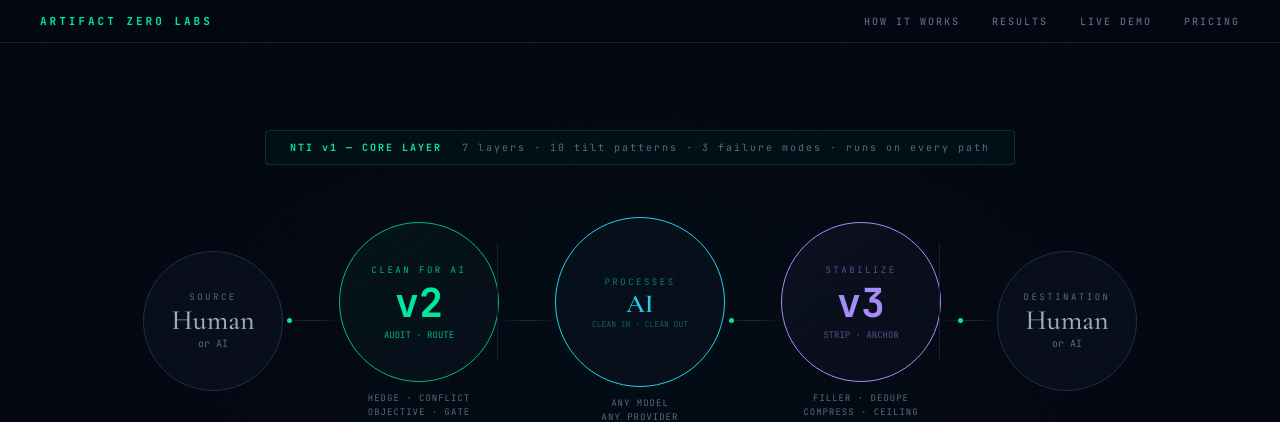
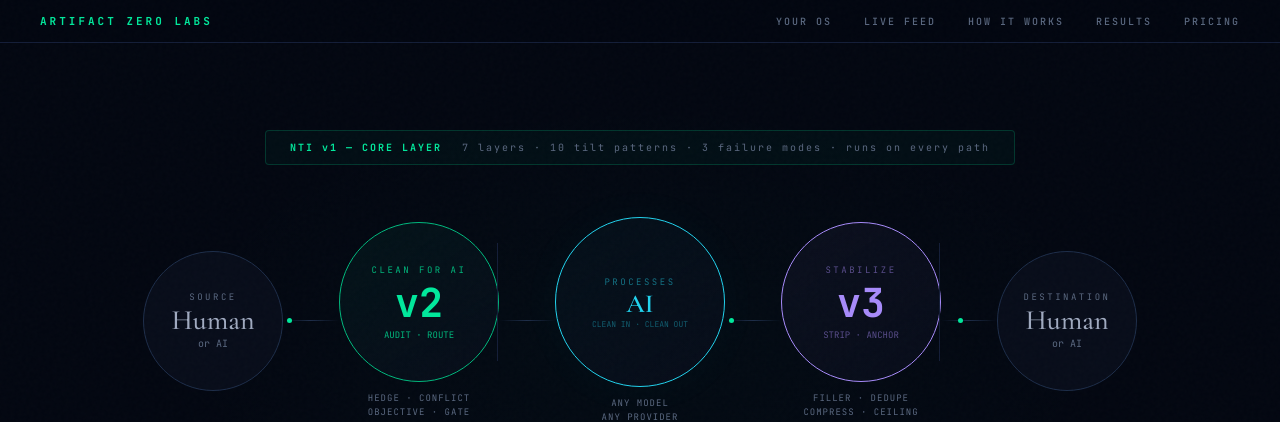
Before and after one commit to Jame-Artifact-Zero/artifact-zero-gateway, a Flask app: page / in a window 1280 px wide. Shown: the top 422 px of the page. Run offline with Flask 3, Linux system fonts and the light colour scheme.

Commit message:
add Your OS and Live Feed to homepage nav and footer

```diff
--- a/templates/nti-final (2).html
+++ b/templates/nti-final (2).html
@@ -290,9 +290,10 @@ body::after{content:'';position:fixed;inset:0;pointer-events:none;z-index:9999;o
 <nav class="topbar">
   <div class="topbar-brand">ARTIFACT ZERO LABS</div>
   <div class="topbar-nav">
+    <a href="/your-os">YOUR OS</a>
+    <a href="/live">LIVE FEED</a>
     <a href="#engines">HOW IT WORKS</a>
     <a href="#results">RESULTS</a>
-    <a href="#demo">LIVE DEMO</a>
     <a href="#pricing">PRICING</a>
   </div>
 </nav>
@@ -761,13 +762,26 @@ body::after{content:'';position:fixed;inset:0;pointer-events:none;z-index:9999;o
   <div class="principle-text">We don't say <em>correct.</em><br>We say <em>different.</em><br>You decide.</div>
 </div>
 
+<!-- ═══ YOUR OS ═══ -->
+<section class="sec" id="your-os" style="text-align:center;padding-bottom:80px">
+  <div class="sec-eye">TRY IT NOW</div>
+  <h2 class="sec-h" style="max-width:600px;margin-left:auto;margin-right:auto">Build your own<br><em>operating system</em></h2>
+  <p class="sec-p" style="margin-left:auto;margin-right:auto;text-align:center">Define five rules. Name your system. See what happens when AI is structurally governed instead of free-associating. Free. No account required.</p>
+  <div style="display:flex;gap:16px;justify-content:center;flex-wrap:wrap">
+    <a href="/your-os" class="btn btn-g">BUILD YOUR OS →</a>
+    <a href="/live" class="btn btn-o">WATCH LIVE FEED →</a>
+  </div>
+  <p style="font-family:var(--mono);font-size:10px;color:var(--muted);margin-top:20px;letter-spacing:1px">GOVERNANCE DEMO ENVIRONMENT · THE ENGINE IS REAL</p>
+</section>
+
 <!-- ═══ FOOTER ═══ -->
 <footer class="footer">
   <div class="footer-brand">ARTIFACT ZERO LABS</div>
   <div class="footer-links">
+    <a href="/your-os">Your OS</a>
+    <a href="/live">Live Feed</a>
     <a href="#engines">How It Works</a>
     <a href="#results">Results</a>
-    <a href="#demo">Live Demo</a>
     <a href="#pricing">Pricing</a>
     <a href="/nti">API</a>
   </div>
```
